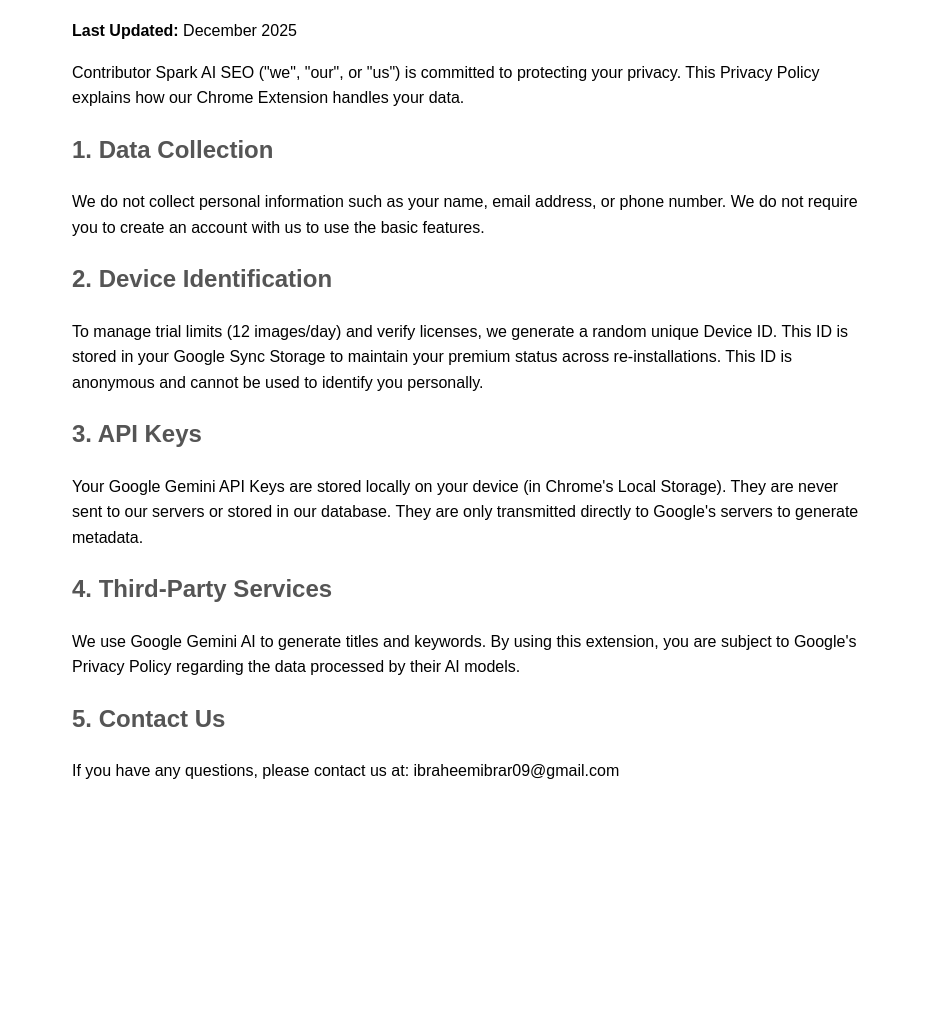
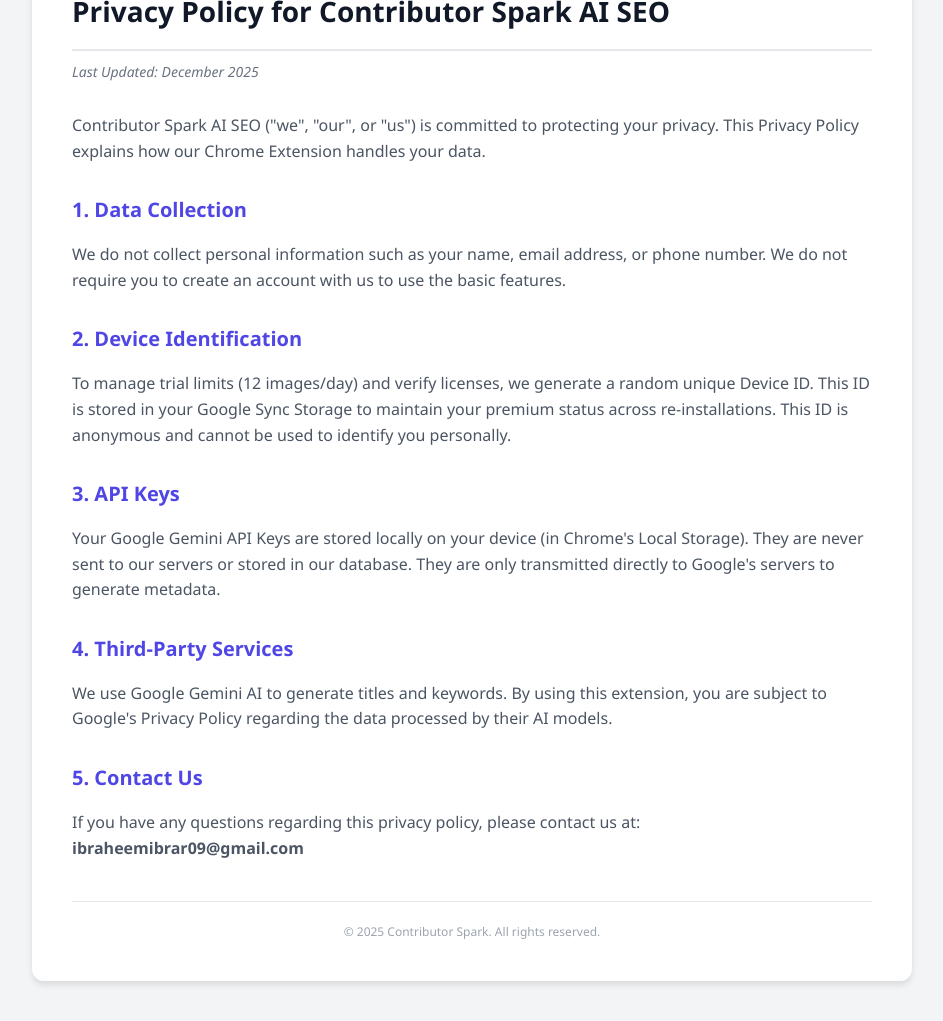
Before and after one commit to Ibraheem2513/spark-privacy-policy, a plain HTML site: page index.html in a window 1280 px wide. Shown: the part 116-1137 px from the top of the page, without its empty margins (168-1111 px from the left). Before the commit the page ends 956 px from the top, so only its background shows below. Drawn offline with Linux system fonts and the light colour scheme.

Commit message:
Enhance privacy policy layout and styling
Updated the styling and structure of the privacy policy page, including a new container layout and improved CSS for better readability.

```diff
--- a/index.html
+++ b/index.html
@@ -2,16 +2,73 @@
 <html lang="en">
 <head>
     <meta charset="UTF-8">
+    <meta name="viewport" content="width=device-width, initial-scale=1.0">
     <title>Privacy Policy - Contributor Spark AI SEO</title>
     <style>
-        body { font-family: sans-serif; padding: 40px; max-width: 800px; margin: 0 auto; line-height: 1.6; }
-        h1 { color: #333; }
-        h2 { color: #555; margin-top: 20px; }
+        /* --- CSS STYLING START --- */
+        body {
+            font-family: 'Segoe UI', Tahoma, Geneva, Verdana, sans-serif;
+            background-color: #f3f4f6; /* Light Grey Background */
+            color: #1f2937; /* Dark Grey Text */
+            line-height: 1.6;
+            margin: 0;
+            padding: 40px 20px;
+        }
+
+        .container {
+            max-width: 800px;
+            margin: 0 auto;
+            background: white;
+            padding: 40px;
+            border-radius: 12px;
+            box-shadow: 0 4px 6px rgba(0, 0, 0, 0.1);
+            border-top: 6px solid #4f46e5; /* Extension ka Purple Color */
+        }
+
+        h1 {
+            color: #111827;
+            font-size: 28px;
+            margin-bottom: 10px;
+            border-bottom: 2px solid #e5e7eb;
+            padding-bottom: 15px;
+        }
+
+        h2 {
+            color: #4f46e5; /* Purple Headings */
+            font-size: 20px;
+            margin-top: 30px;
+            margin-bottom: 10px;
+        }
+
+        p {
+            margin-bottom: 15px;
+            color: #4b5563;
+        }
+
+        .update-date {
+            font-size: 14px;
+            color: #6b7280;
+            font-style: italic;
+            margin-bottom: 30px;
+            display: block;
+        }
+
+        .footer {
+            margin-top: 40px;
+            padding-top: 20px;
+            border-top: 1px solid #e5e7eb;
+            font-size: 12px;
+            text-align: center;
+            color: #9ca3af;
+        }
+        /* --- CSS STYLING END --- */
     </style>
 </head>
 <body>
+
+    <div class="container">
         <h1>Privacy Policy for Contributor Spark AI SEO</h1>
-    <p><strong>Last Updated:</strong> December 2025</p>
+        <span class="update-date">Last Updated: December 2025</span>
 
         <p>Contributor Spark AI SEO ("we", "our", or "us") is committed to protecting your privacy. This Privacy Policy explains how our Chrome Extension handles your data.</p>
 
@@ -28,6 +85,12 @@
         <p>We use Google Gemini AI to generate titles and keywords. By using this extension, you are subject to Google's Privacy Policy regarding the data processed by their AI models.</p>
 
         <h2>5. Contact Us</h2>
-    <p>If you have any questions, please contact us at: ibraheemibrar09@gmail.com</p>
+        <p>If you have any questions regarding this privacy policy, please contact us at: <strong>ibraheemibrar09@gmail.com</strong></p>
+
+        <div class="footer">
+            &copy; 2025 Contributor Spark. All rights reserved.
+        </div>
+    </div>
+
 </body>
 </html>
```
Lines whose indentation alone changed are shown as unchanged.
